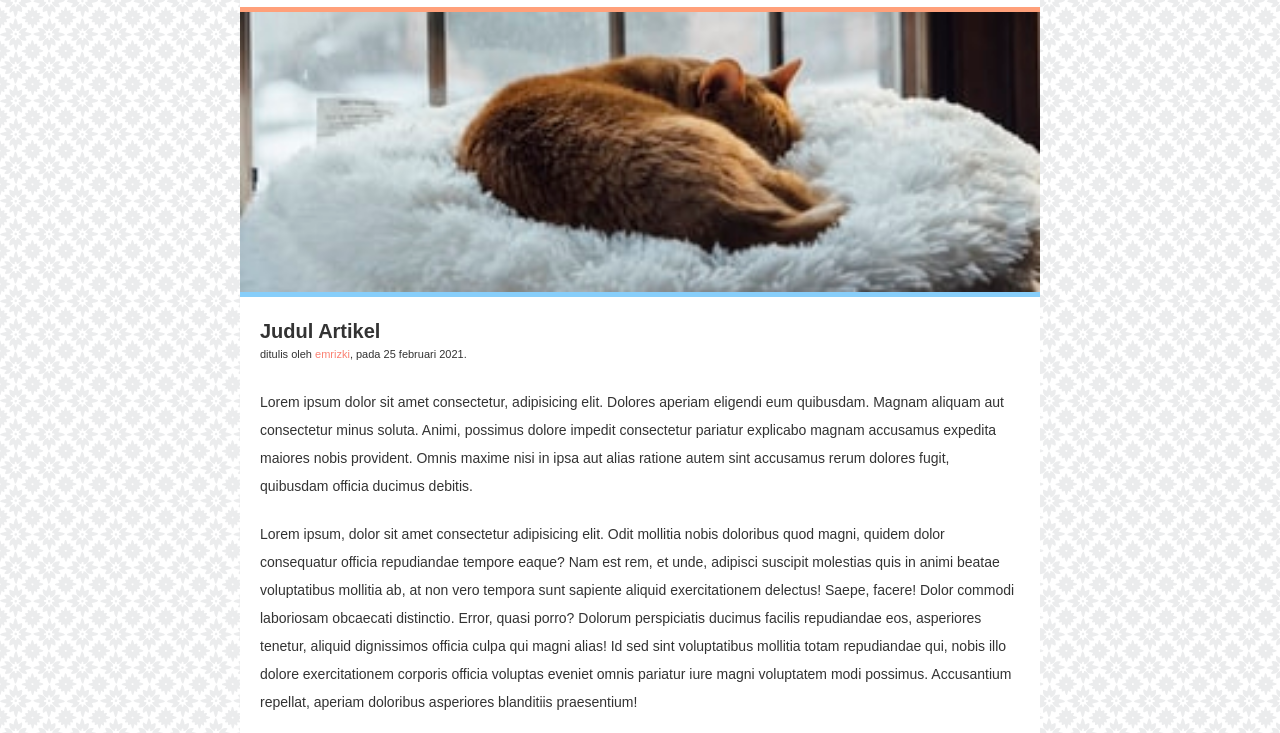
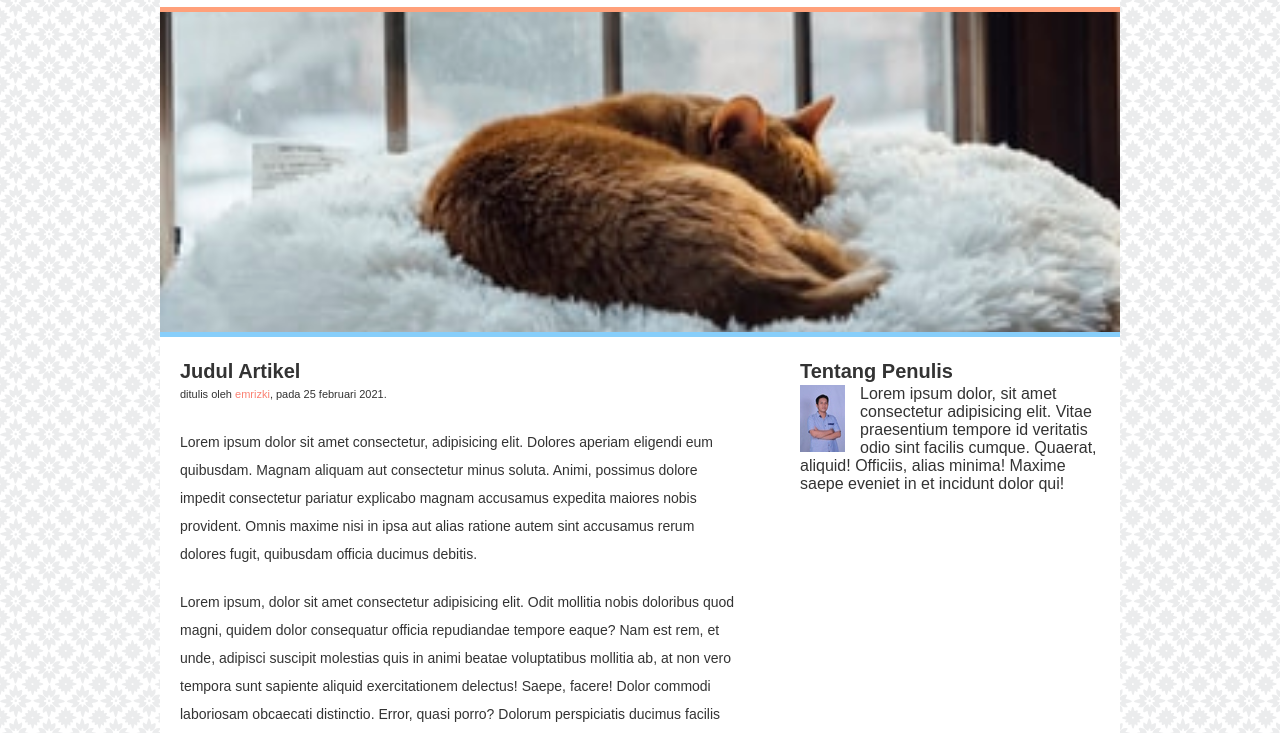
Before and after one commit to emrizki/css-layouting-wpu, a plain HTML site: page latihan4-boxmodel/index.html in a window 1280 px wide. Shown: the part 99-832 px from the top of the page. Drawn offline with Linux system fonts and the light colour scheme.

Commit message:
membuat website sederhana dengan float

```diff
--- a/latihan4-boxmodel/index.html
+++ b/latihan4-boxmodel/index.html
@@ -19,14 +19,21 @@
       </ul>
     </div>
     <div class="hero"></div>
-    <div class="content">
-      <h2>Judul Artikel</h2>
-      <p class="penulis">ditulis oleh <a href="#">emrizki</a>, pada 25 februari 2021.</p>
-      <p>Lorem ipsum dolor sit amet consectetur, adipisicing elit. Dolores aperiam eligendi eum quibusdam. Magnam aliquam aut consectetur minus soluta. Animi, possimus dolore impedit consectetur pariatur explicabo magnam accusamus expedita maiores nobis provident. Omnis maxime nisi in ipsa aut alias ratione autem sint accusamus rerum dolores fugit, quibusdam officia ducimus debitis.</p>
+    <div class="content cf">
+      <div class="main">
+        <h2>Judul Artikel</h2>
+        <p class="penulis">ditulis oleh <a href="#">emrizki</a>, pada 25 februari 2021.</p>
+        <p>Lorem ipsum dolor sit amet consectetur, adipisicing elit. Dolores aperiam eligendi eum quibusdam. Magnam aliquam aut consectetur minus soluta. Animi, possimus dolore impedit consectetur pariatur explicabo magnam accusamus expedita maiores nobis provident. Omnis maxime nisi in ipsa aut alias ratione autem sint accusamus rerum dolores fugit, quibusdam officia ducimus debitis.</p>
 
-      <p>Lorem ipsum, dolor sit amet consectetur adipisicing elit. Odit mollitia nobis doloribus quod magni, quidem dolor consequatur officia repudiandae tempore eaque? Nam est rem, et unde, adipisci suscipit molestias quis in animi beatae voluptatibus mollitia ab, at non vero tempora sunt sapiente aliquid exercitationem delectus! Saepe, facere! Dolor commodi laboriosam obcaecati distinctio. Error, quasi porro? Dolorum perspiciatis ducimus facilis repudiandae eos, asperiores tenetur, aliquid dignissimos officia culpa qui magni alias! Id sed sint voluptatibus mollitia totam repudiandae qui, nobis illo dolore exercitationem corporis officia voluptas eveniet omnis pariatur iure magni voluptatem modi possimus. Accusantium repellat, aperiam doloribus asperiores blanditiis praesentium!</p>
+        <p>Lorem ipsum, dolor sit amet consectetur adipisicing elit. Odit mollitia nobis doloribus quod magni, quidem dolor consequatur officia repudiandae tempore eaque? Nam est rem, et unde, adipisci suscipit molestias quis in animi beatae voluptatibus mollitia ab, at non vero tempora sunt sapiente aliquid exercitationem delectus! Saepe, facere! Dolor commodi laboriosam obcaecati distinctio. Error, quasi porro? Dolorum perspiciatis ducimus facilis repudiandae eos, asperiores tenetur, aliquid dignissimos officia culpa qui magni alias! Id sed sint voluptatibus mollitia totam repudiandae qui, nobis illo dolore exercitationem corporis officia voluptas eveniet omnis pariatur iure magni voluptatem modi possimus. Accusantium repellat, aperiam doloribus asperiores blanditiis praesentium!</p>
 
-      <p>Lorem ipsum dolor sit amet consectetur, adipisicing elit. Ipsam, modi! Minima quidem magni eum voluptas, modi reprehenderit deserunt odit tenetur delectus nesciunt? Eaque maiores culpa, voluptas consectetur, illo voluptatum repellendus qui ipsum delectus alias minus nisi. Quasi doloremque tempora modi asperiores, itaque voluptates? Quisquam distinctio possimus, obcaecati quaerat impedit incidunt dolore aperiam veritatis minima nam velit exercitationem atque? Facere error, ratione ut quibusdam quas tenetur eum temporibus voluptates rerum incidunt vero distinctio praesentium tempora, optio aliquid! Aperiam quam nemo exercitationem!</p>
+        <p>Lorem ipsum dolor sit amet consectetur, adipisicing elit. Ipsam, modi! Minima quidem magni eum voluptas, modi reprehenderit deserunt odit tenetur delectus nesciunt? Eaque maiores culpa, voluptas consectetur, illo voluptatum repellendus qui ipsum delectus alias minus nisi. Quasi doloremque tempora modi asperiores, itaque voluptates? Quisquam distinctio possimus, obcaecati quaerat impedit incidunt dolore aperiam veritatis minima nam velit exercitationem atque? Facere error, ratione ut quibusdam quas tenetur eum temporibus voluptates rerum incidunt vero distinctio praesentium tempora, optio aliquid! Aperiam quam nemo exercitationem!</p>
+      </div>
+      <div class="sidebar">
+        <h1>Tentang Penulis</h1>
+        <img src="./img/rizki.jpg" alt="rizki">
+        <p>Lorem ipsum dolor, sit amet consectetur adipisicing elit. Vitae praesentium tempore id veritatis odio sint facilis cumque. Quaerat, aliquid! Officiis, alias minima! Maxime saepe eveniet in et incidunt dolor qui!</p>
+      </div>
     </div>
     <div class="footer">
       <p class="copy">Copyright 2021, emrizki</p>
--- a/latihan4-boxmodel/style.css
+++ b/latihan4-boxmodel/style.css
@@ -57,7 +57,7 @@ body {
 }
 
 .container {
-  width: 800px;
+  width: 960px;
   background-color: #fff;
   margin: auto;
   box-sizing: border-box;
@@ -91,36 +91,61 @@ body {
 }
 
 .hero {
-  height: 280px;
+  height: 320px;
   background-image: url(img/hero.jpeg);
   background-size: cover;
-  background-position: 0 -690px;
+  background-position: 0 -800px;
   border-top: 5px solid lightsalmon;
   border-bottom: 5px solid lightskyblue;
 }
 
-.content {
+.main {
+  width: 600px;
   padding: 20px;
+  box-sizing: border-box;
+  float: left;
 }
 
-.content h2 {
+.main h2 {
   font-size: 20px;
   font-weight: bold;
 }
 
-.content .penulis {
+.main .penulis {
   font-size: 11px;
   margin-top: -5px;
 }
 
-.content .penulis a {
+.main .penulis a {
   color: salmon;
   text-decoration: none;
 }
 
-.content p {
+.main p {
   margin-bottom: 20px;
   font-size: 14px;
+}
+
+/* sidebar */
+
+.sidebar {
+  width: 300px;
+  float: right;
+  padding: 20px;
+}
+
+.sidebar h1 {
+  font-weight: bold;
+  font-size: 20px;
+}
+
+.sidebar img {
+  float: left;
+  padding-right: 15px;
+}
+
+.sidebar p {
+  font: 16px/18px arial;
 }
 
 .footer {
@@ -132,3 +157,19 @@ body {
   text-align: center;
   color: white;
 }
+
+/* clearfix */
+
+.cf:before,
+.cf:after {
+    content: " "; /* 1 */
+    display: table; /* 2 */
+}
+
+.cf:after {
+    clear: both;
+}
+
+.cf {
+    *zoom: 1;
+}
```
Also changed, not shown: latihan4-boxmodel/img/rizki.jpg (added).
